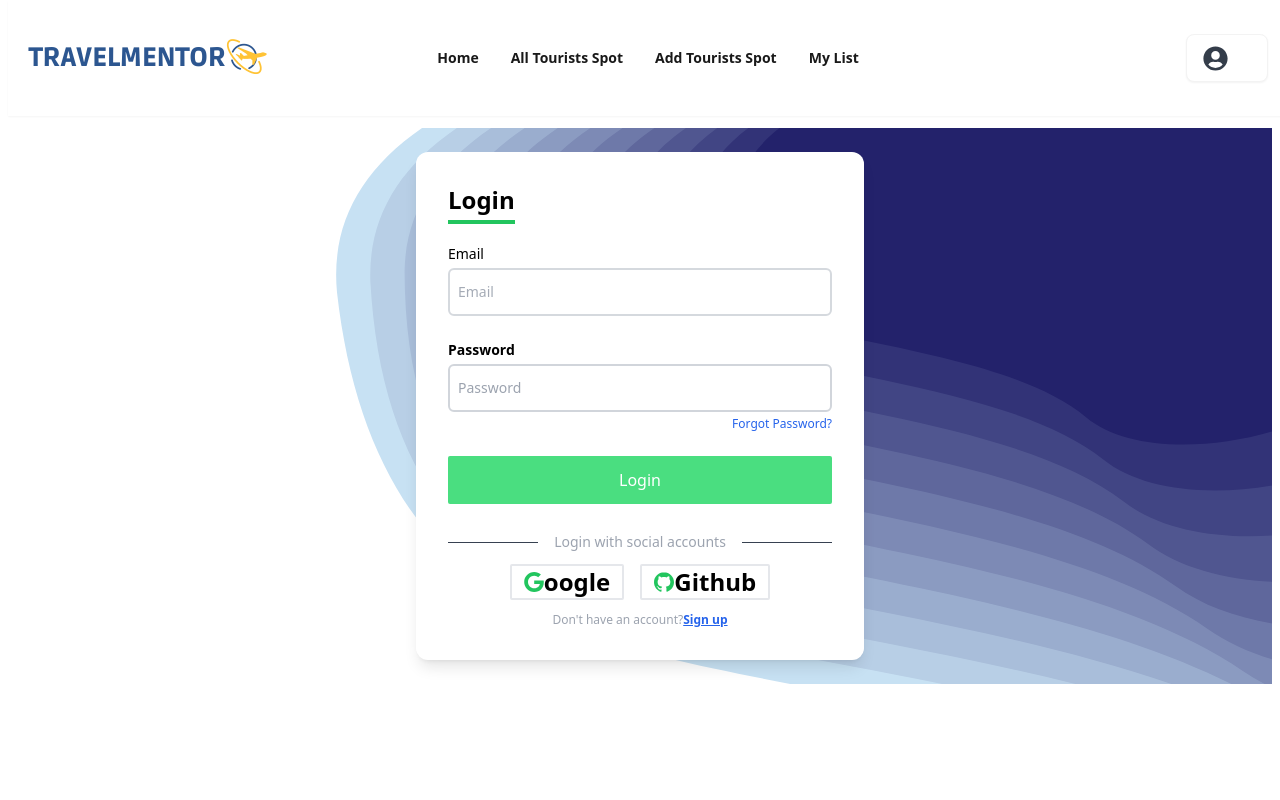
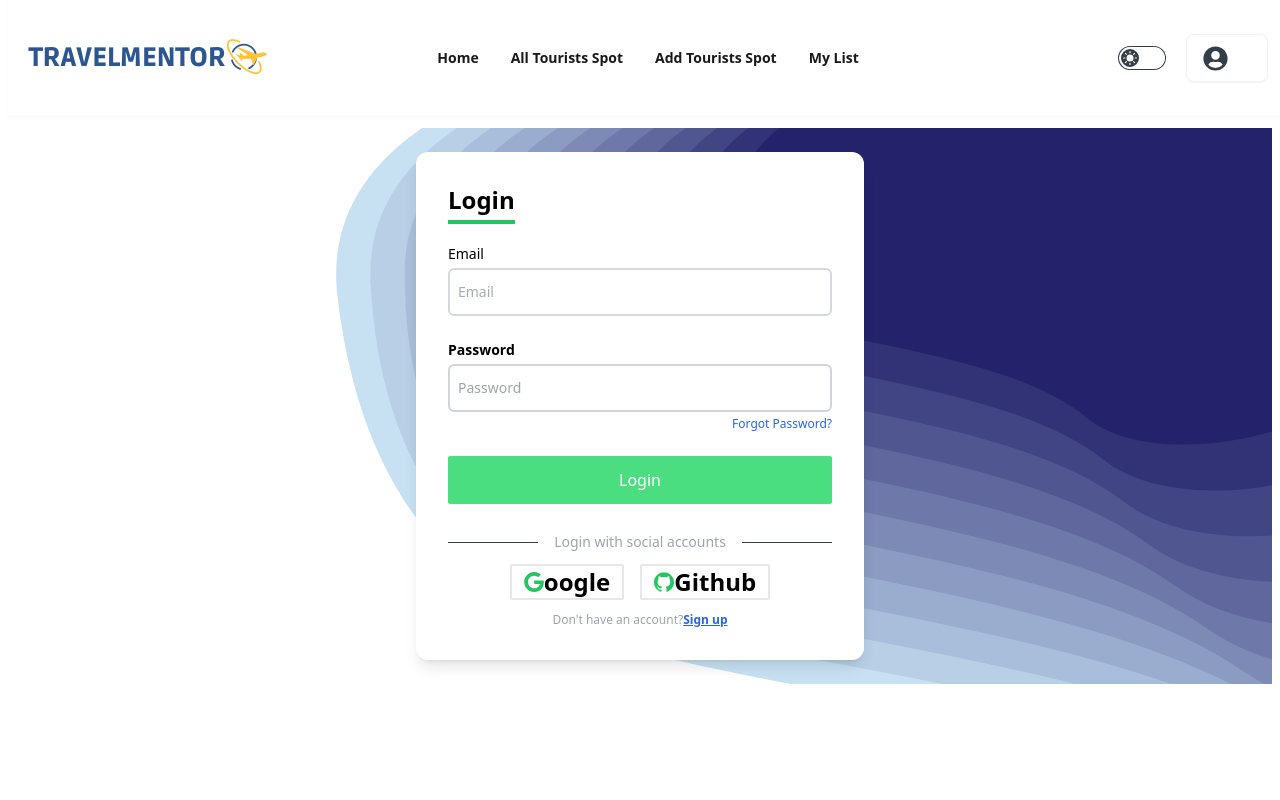
Before and after one commit to Mahedihasanimam/travelmentor-client, a React (Vite) app: page /login in a window 1280 px wide. Shown: the top 800 px of the page. Built offline with nearby package versions, Linux system fonts and the light colour scheme; no server answers.

Commit message:
my list table added

```diff
--- a/src/components/TouristCard.jsx
+++ b/src/components/TouristCard.jsx
@@ -1,6 +1,6 @@
 import { Link } from "react-router-dom";
 import { CiLocationOn } from "react-icons/ci";
-import { FaStar } from "react-icons/fa";
+
 
 const TouristCard = ({item}) => {
     const {name, location, photo, details,country,travelTime,cost,seasonality,totaVisitorsPerYear,_id}=item;
--- a/src/index.css
+++ b/src/index.css
@@ -3,3 +3,8 @@
 @tailwind base;
 @tailwind components;
 @tailwind utilities;
+@layer utilities {
+    .striped div:nth-child(even) {
+      @apply bg-gray-100
+    }
+  }
--- a/src/main.jsx
+++ b/src/main.jsx
@@ -41,12 +41,13 @@ const router = createBrowserRouter([
       },
       {
         path:'/mylist',
-        element:<PrivateRoute><MyList></MyList></PrivateRoute>
+        element:<PrivateRoute><MyList></MyList></PrivateRoute>,
+
       },
       {
         path:'/details/:id',
         element:<PrivateRoute><CardDetails></CardDetails></PrivateRoute>,
-        loader:({params})=>fetch(`http://localhost:5000/addtourists/${params.id}`)
+        loader:({params})=>fetch(`http://localhost:5000/details/${params.id}`)
       },
       {
         path:'/login',
--- a/src/pages/CardDetails.jsx
+++ b/src/pages/CardDetails.jsx
@@ -1,14 +1,44 @@
-import { useLoaderData } from "react-router-dom";
-
+import { CiLocationOn } from "react-icons/ci";
+import { Link, useLoaderData } from "react-router-dom";
 
 const CardDetails = () => {
-    const tourist=useLoaderData()
+  const tourist = useLoaderData();
+  console.log(tourist)
+const {name, location, photo, details,email,userName,country,travelTime,cost,seasonality,totaVisitorsPerYear}=tourist;
+  return (
+    <div>
+      <div className="card lg:w-4/5 w-full lg:p-8 p-2 rounded-md mx-auto bg-base-100 shadow-sm">
+        <strong className="text-4xl font-bold my-8"># {name}</strong>
 
-    return (
-        <div>
-            <h1>this is details page{tourist.name}</h1>
+        <figure>
+          <img className="w-full"
+            src={photo}
+            alt={name}
+          />
+        </figure>
+        <div className="card-body">
+          <h2 className="card-title">{name}</h2>
+
+          <strong className="text-green-600 lg:text-4xl text-xl font-bold">TotalCost : {cost}</strong>
+          <strong>visitor/year : {totaVisitorsPerYear}</strong>
+          <hr />
+          <strong  className="flex items-center gap-1"> <CiLocationOn className="text-green-600" size={20}></CiLocationOn> {location}</strong>
+          <strong>Country : {country}</strong>
+          <strong>travelTime : {travelTime}</strong>
+          <strong>seasonality : {seasonality}</strong>
+         <hr />
+            <h1 className="lg:text-4xl text-xl font-bold text-green-600">who added this ?</h1>
+            <p>Email : {email}</p>
+          <p>Name : {userName}</p>
+         <hr />
+          <p> <strong>Details :</strong> {details}</p>
+          <div className="card-actions ">
+            <Link to={'/'}><button className="btn bg-green-600 hover:bg-green-600 rounded-sm text-white font-bold my-4">Back to home</button></Link>
+          </div>
         </div>
-    );
+      </div>
+    </div>
+  );
 };
 
 export default CardDetails;
--- a/src/pages/Footer.jsx
+++ b/src/pages/Footer.jsx
@@ -19,7 +19,7 @@ const Footer = () => {
                 <img src="/public/[FREE - HDconvert.com] Untitled design (4).png" alt="" />
                 </span>
               </a>
-              <p className="opacity-70 ">
+              <p className="opacity-70 pr-12">
               Your companion for unforgettable journeys, offering guidance, inspiration, and tips to make your travel experiences extraordinary and seamless.
               </p>
               <div className="space-y-3">
--- a/src/pages/MyList.jsx
+++ b/src/pages/MyList.jsx
@@ -1,12 +1,70 @@
+import { useContext, useEffect, useState } from "react";
+import { AuthContext } from "../Authprovidfer/AuthProvider";
+import { MdModeEdit } from "react-icons/md";
+import { MdDelete } from "react-icons/md";
+const MyList = () => {
+  const { user } = useContext(AuthContext);
 
+  const [myList, setMylist] = useState([]);
+  //   const {name, location, photo, details,email,userName,country,travelTime,cost,seasonality,totaVisitorsPerYear}
 
-const MyList = () => {
-    return (
-        <div>
-              <h1 className="text-6xl font-bold">this is My added toursits</h1>
+  useEffect(() => {
+    fetch(`http://localhost:5000/addtourists/${user?.email}`)
+      .then((res) => res.json())
+      .then((data) => {
+        setMylist(data);
+        console.log(data);
+      });
+  }, [user?.email]);
+  return (
+    <div>
+      <div className="overflow-x-auto">
+        <table className="table">
+          {/* head */}
+          <thead>
+            <tr className="font-bold text-lg">
+              <th>photo</th>
+              <th>soprt Name</th>
+              <th>country_Name</th>
+              <th>average_cost</th>
+              <th>Location</th>
+              <th>User Email</th>
+              <th></th>
+            </tr>
+          </thead>
+          <tbody>
+            {myList.map((item) => (
+              <tr key={item._id} className="odd:bg-gray-200">
+                <td>
+                  <img
+                    className="mask rounded-md mask-half-2 w-12 h-12"
+                    src={item.photo}
+                    alt=""
+                  />
+                </td>
+                <td>{item.name}</td>
+                <td>{item.country}</td>
+                <td>{item.cost}</td>
 
-        </div>
-    );
+                <td>{item.location}</td>
+
+                <td>{item.email}</td>
+                <td>
+                  {" "}
+                  <th>
+                    <button className="btn bg-green-600 hover:bg-green-600 text-white font-bold"><MdModeEdit size={25}/> </button>
+                  </th>
+                  <th>
+                  <button  className="btn bg-yellow-500 hover:bg-yellow-300 text-white font-bold"><MdDelete size={25}/> </button>
+                  </th>
+                </td>
+              </tr>
+            ))}
+          </tbody>
+        </table>
+      </div>
+    </div>
+  );
 };
 
 export default MyList;
--- a/src/pages/Navbar.jsx
+++ b/src/pages/Navbar.jsx
@@ -119,7 +119,45 @@ const Navbar = () => {
       <div className="navbar-center md:flex hidden  lg:flex">
         <ul className="menu menu-horizontal px-1">{NavigateItem}</ul>
       </div>
+
       <div className="navbar-end ">
+      <label className="cursor-pointer grid place-items-center pr-4">
+            <input
+              // onChange={handleThmeController}
+              type="checkbox"
+              value="synthwave"
+              className="toggle theme-controller bg-base-content row-start-1 col-start-1 col-span-2"
+            />
+            <svg
+              className="col-start-1 row-start-1 stroke-base-100 fill-base-100"
+              xmlns="http://www.w3.org/2000/svg"
+              width="14"
+              height="14"
+              viewBox="0 0 24 24"
+              fill="none"
+              stroke="currentColor"
+              strokeWidth="2"
+              strokeLinecap="round"
+              strokeLinejoin="round"
+            >
+              <circle cx="12" cy="12" r="5" />
+              <path d="M12 1v2M12 21v2M4.2 4.2l1.4 1.4M18.4 18.4l1.4 1.4M1 12h2M21 12h2M4.2 19.8l1.4-1.4M18.4 5.6l1.4-1.4" />
+            </svg>
+            <svg
+              className="col-start-2 row-start-1 stroke-base-100 fill-base-100"
+              xmlns="http://www.w3.org/2000/svg"
+              width="14"
+              height="14"
+              viewBox="0 0 24 24"
+              fill="none"
+              stroke="currentColor"
+              strokeWidth="2"
+              strokeLinecap="round"
+              strokeLinejoin="round"
+            >
+              <path d="M21 12.79A9 9 0 1 1 11.21 3 7 7 0 0 0 21 12.79z"></path>
+            </svg>
+          </label>
         <div className="dropdown dropdown-hover dropdown-end">
           <div
             tabIndex={0}
@@ -146,6 +184,7 @@ const Navbar = () => {
               />
             </div>
           </div>
+
           <ul
             tabIndex={0}
             className="dropdown-content z-[1] menu p-2 shadow bg-base-100 rounded-box w-52"
```
